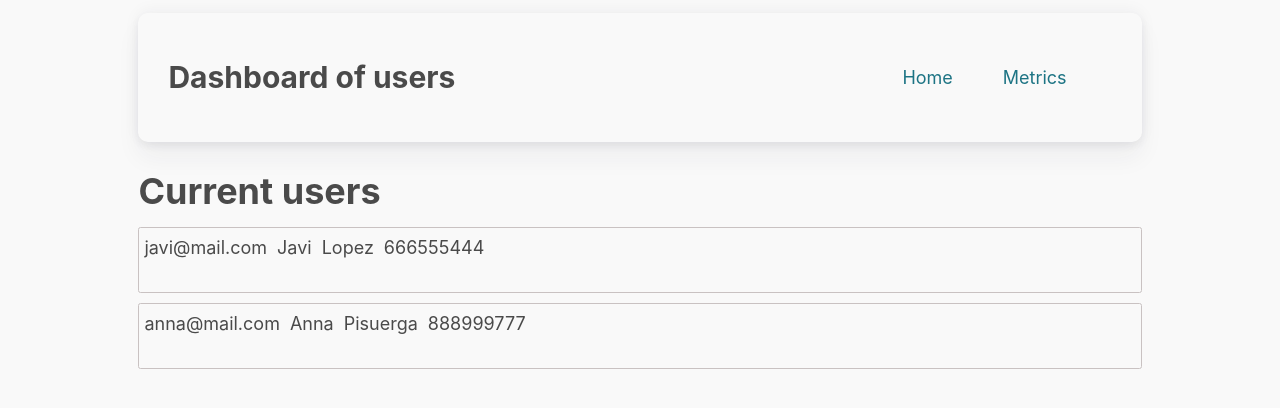
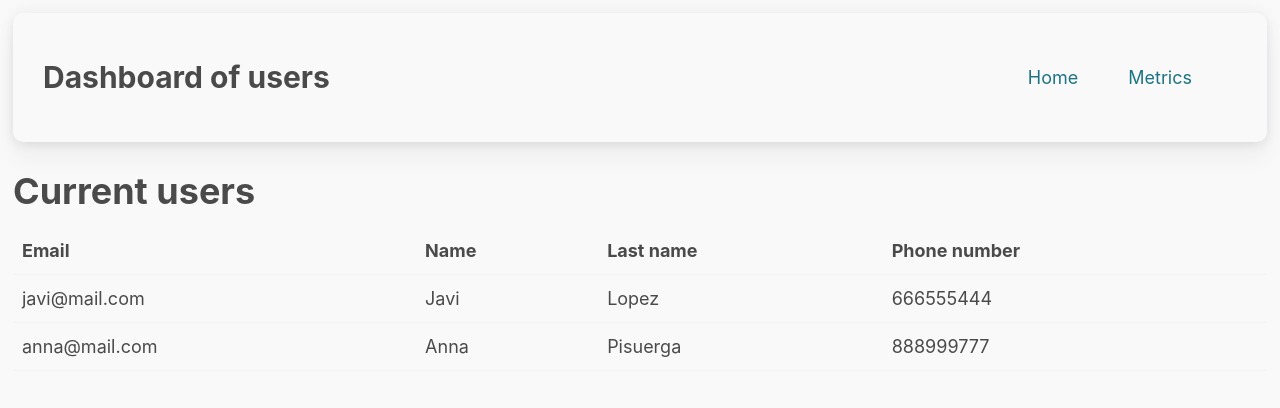
Before and after one commit to martin-garciablanco/users-crud-ts, a React (Vite) app in the folder frontend/: page / in a window 1280 px wide. Shown: the top 408 px of the page. Built offline with nearby package versions, Linux system fonts and the light colour scheme.

Commit message:
refactor: :recycle: Replace UserList and Card by UserTable

```diff
--- a/frontend/src/App.module.scss
+++ b/frontend/src/App.module.scss
@@ -1,5 +1,4 @@
 .app {
-  width: 80%;
-  max-width: 1200px;
+  max-width: 1400px;
   margin: 0 auto;
 }
--- /dev/null
+++ b/frontend/src/pages/HomePage/HomePage.module.scss
@@ -0,0 +1,4 @@
+.main {
+  max-width: 1300px;
+  margin: 0 auto
+}
--- a/frontend/src/pages/HomePage/HomePage.tsx
+++ b/frontend/src/pages/HomePage/HomePage.tsx
@@ -1,12 +1,15 @@
 import { NavBar } from "../../sections/layout/components/NavBar/NavBar";
-import { UsersList } from "../../sections/user/components/UsersList/UsersList";
+import { UsersTable } from "../../sections/user/components/UsersTable/UsersTable";
+import styles from "./HomePage.module.scss";
 
 export function HomePage() {
 	return (
 		<>
 			<NavBar />
-			<h2>Current users</h2>
-			<UsersList />
+			<main className={styles.main}>
+				<h2>Current users</h2>
+				<UsersTable />
+			</main>
 		</>
 	);
 }
--- a/frontend/src/sections/layout/components/NavBar/NavBar.module.scss
+++ b/frontend/src/sections/layout/components/NavBar/NavBar.module.scss
@@ -2,6 +2,7 @@
   display: flex;
   align-items: center;
   justify-content: space-between;
+  flex-wrap: wrap;
   box-shadow: 0px 4px 8px 0px rgba(40,40,61,.05),0px 16px 24px 0px rgba(40,40,61,.05),0px -2px 16px 0px rgba(40,40,61,.05);
   border-radius: 1rem;
   padding: 2rem 3rem;
--- a/frontend/src/sections/user/components/UserCard/UserCard.module.scss
+++ /dev/null
@@ -1,10 +0,0 @@
-.userCard {
-  margin-bottom: 1rem;
-  padding: 0.5rem;
-  border: 1px solid #c9c2c2;
-  border-radius: 0.25rem;
-  display: flex;
-  p + p {
-    margin-left: 1rem;
-  }
-}
--- a/frontend/src/sections/user/components/UserCard/UserCard.tsx
+++ /dev/null
@@ -1,13 +0,0 @@
-import { User } from "../../../../domain/User";
-import styles from "./UserCard.module.scss";
-
-export function UserCard({ user: { name, lastName, phoneNumber, email } }: { user: User }) {
-	return (
-		<div className={styles.userCard}>
-			<p>{email}</p>
-			<p>{name}</p>
-			<p>{lastName}</p>
-			<p>{phoneNumber}</p>
-		</div>
-	);
-}
--- a/frontend/src/sections/user/components/UsersList/UsersList.tsx
+++ /dev/null
@@ -1,17 +0,0 @@
-import { User } from "../../../../domain/User";
-import { UserCard } from "../UserCard/UserCard";
-
-const users: Array<User> = [
-	{ email: "javi@mail.com", name: "Javi", lastName: "Lopez", phoneNumber: "666555444" },
-	{ email: "anna@mail.com", name: "Anna", lastName: "Pisuerga", phoneNumber: "888999777" },
-];
-
-export function UsersList() {
-	return (
-		<>
-			{users.map((user) => (
-				<UserCard key={user.email} user={user} />
-			))}
-		</>
-	);
-}
--- /dev/null
+++ b/frontend/src/sections/user/components/UsersTable/UsersTable.tsx
@@ -0,0 +1,29 @@
+import { User } from "../../../../domain/User";
+
+const users: Array<User> = [
+	{ email: "javi@mail.com", name: "Javi", lastName: "Lopez", phoneNumber: "666555444" },
+	{ email: "anna@mail.com", name: "Anna", lastName: "Pisuerga", phoneNumber: "888999777" },
+];
+
+export function UsersTable() {
+	return (
+		<table>
+			<tr>
+				<th>Email</th>
+				<th>Name</th>
+				<th>Last name</th>
+				<th>Phone number</th>
+			</tr>
+			{users.map((user) => {
+				return (
+					<tr>
+						<td>{user.email}</td>
+						<td>{user.name}</td>
+						<td>{user.lastName}</td>
+						<td>{user.phoneNumber}</td>
+					</tr>
+				);
+			})}
+		</table>
+	);
+}
```
Also changed, not shown: frontend/src/sections/user/components/UsersTable/UsersTable.module.scss (added).
